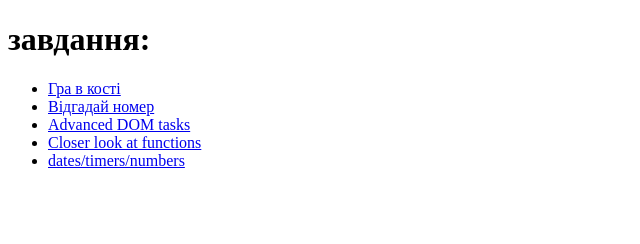
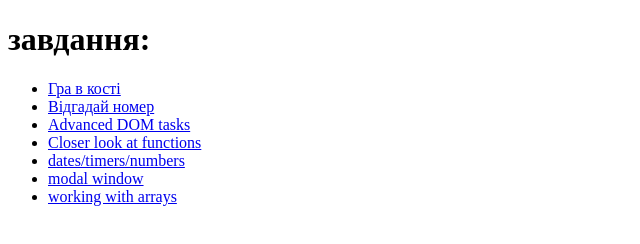
Before and after one commit to sirfromfrance/course-material, a plain HTML site: page index.html in a window 1280 px wide. Shown: the whole page, without its empty margins (0-640 px from the left). Drawn offline with Linux system fonts and the light colour scheme.

Commit message:
Update index.html

```diff
--- a/index.html
+++ b/index.html
@@ -18,6 +18,8 @@
         <li><a href="advanced-DOM/index.html">Advanced DOM tasks </a></li>
          <li><a href="closer-look-at-functions/index.html">Closer look at functions  </a></li>
            <li><a href="numbers-dates-timers/index.html">dates/timers/numbers </a></li>
+        <li><a href="modal/index.html">modal window </a></li>
+        <li><a href="working-w-arrays/index.html">working with arrays </a></li>
 
     </ul>
 </body>
```
